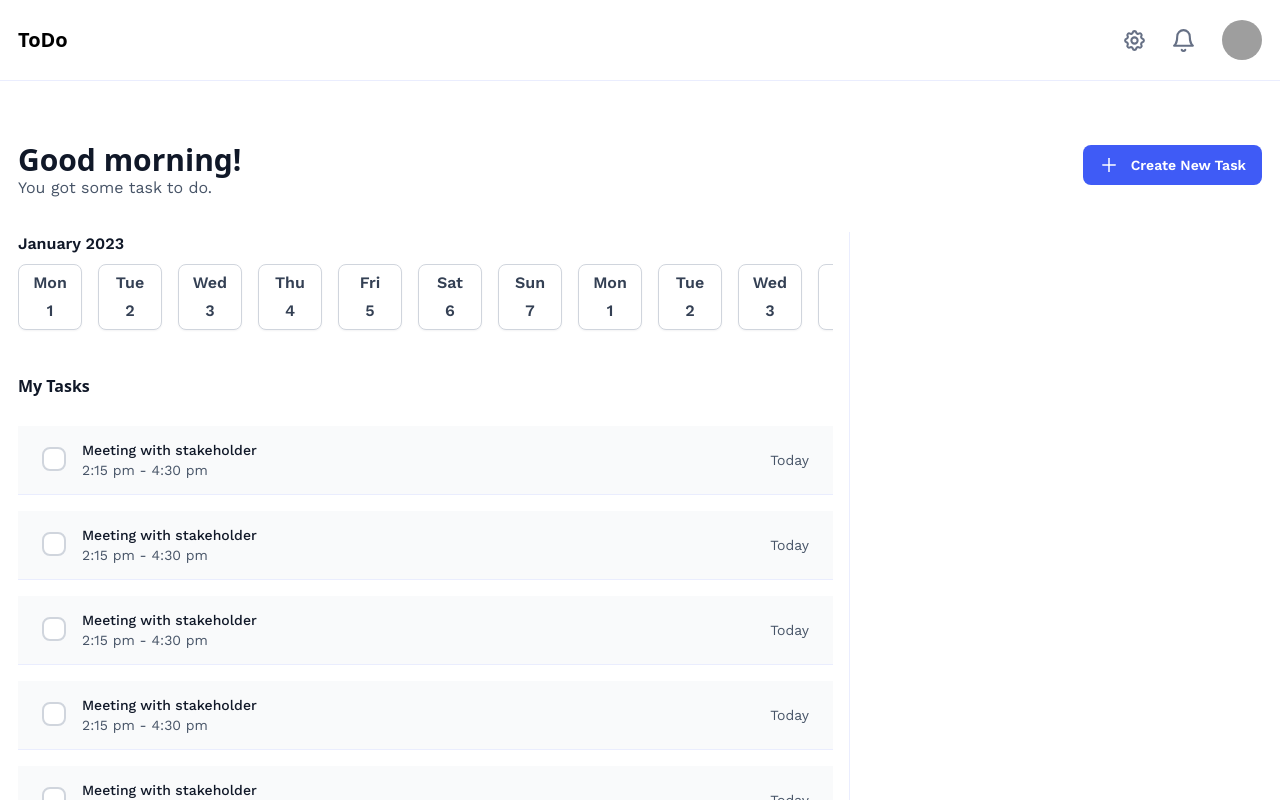
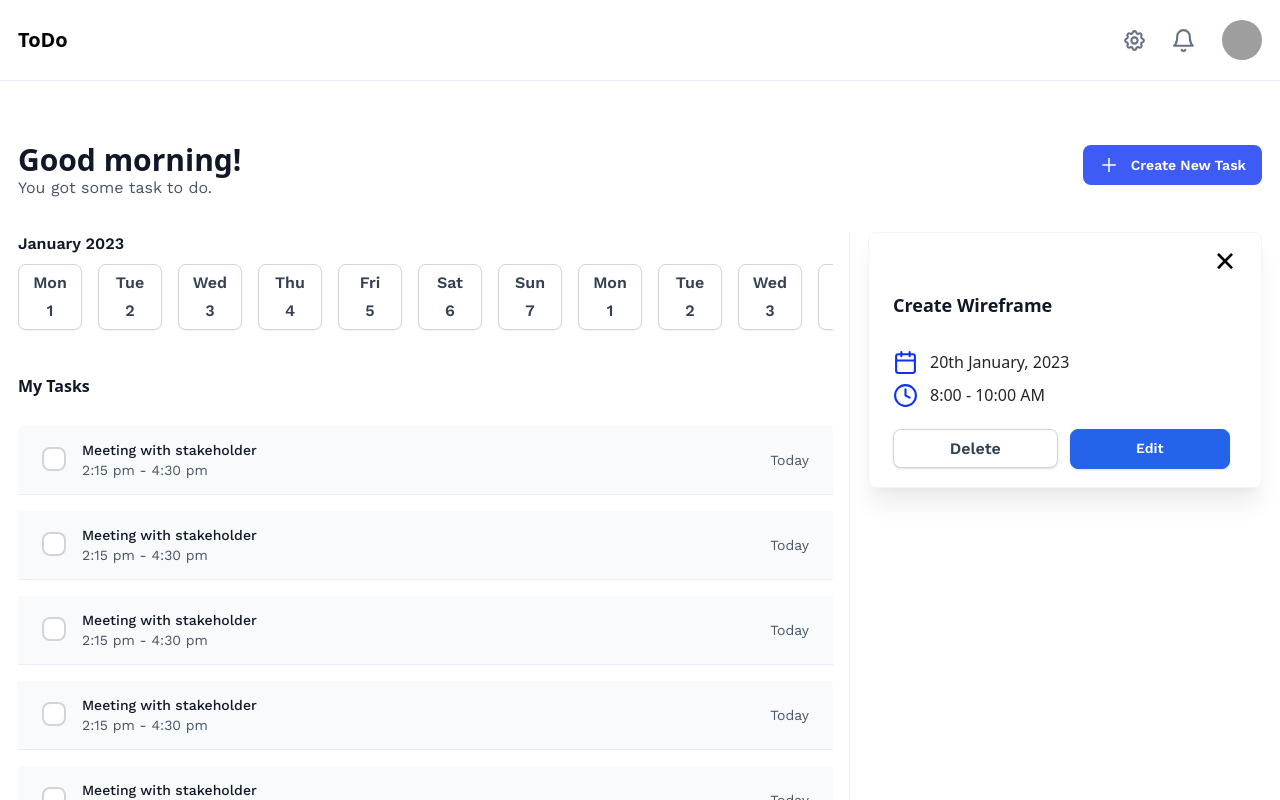
Before and after one commit to mad-max-fury/schoolinka, a React (Vite) app: page / in a window 1280 px wide. Shown: the top 800 px of the page. Built offline with nearby package versions, Linux system fonts and the light colour scheme; grey boxes are pictures that could not be loaded.

Commit message:
feat: added taskPreview

```diff
--- a/src/App.tsx
+++ b/src/App.tsx
@@ -2,6 +2,7 @@ import DatesLister from "./components/datesLister";
 import Navbar from "./components/navbar";
 import Pagination from "./components/pagination";
 import TaskCard from "./components/taskCard";
+import TaskPreview from "./components/taskPreview";
 import Welcome from "./components/welcome";
 
 import { useState } from "react";
@@ -74,7 +75,9 @@ export default function App() {
               </div>
             </div>
           </div>
-          <div className="w-max-content "></div>
+          <div className="w-max-content ">
+            <TaskPreview />
+          </div>
         </div>
       </main>
     </div>
--- a/src/components/taskPreview.tsx
+++ b/src/components/taskPreview.tsx
@@ -1,7 +1,65 @@
+import { FiCalendar } from "react-icons/fi";
+import CButton from "./button";
+import { LuClock } from "react-icons/lu";
+
 type Props = {};
 
 const TaskPreview = (props: Props) => {
-  return <div>TaskPreview</div>;
+  return (
+    <div
+      className="w-[394px] h-64 px-6 py-5 flex-col justify-start items-start gap-4 inline-flex bg-white border border-solid border-gray-100 rounded-lg"
+      style={{
+        boxShadow:
+          "0px 8px 8px -4px rgba(16, 24, 40, 0.03), 0px 20px 24px -4px rgba(16, 24, 40, 0.08)",
+      }}
+    >
+      <div className="self-stretch justify-end items-start gap-2 inline-flex">
+        <div className="w-6 h-6 justify-center items-center flex ">
+          <button className=" relative text-4xl leading-none mb-2 hover:text-gray-500">
+            &times;
+          </button>
+        </div>
+      </div>
+      <div className="flex-col justify-start items-start gap-[34px] flex">
+        <div className="self-stretch h-[102px] flex-col justify-start items-start gap-8 flex">
+          <div className="justify-start items-start gap-2 inline-flex">
+            <div className="text-gray-900 text-lg font-bold leading-snug">
+              Create Wireframe
+            </div>
+          </div>
+          <div className="self-stretch h-12 flex-col justify-start items-start gap-2 flex">
+            <div className="justify-start items-center gap-3 inline-flex">
+              <div className="text-secondary">
+                <FiCalendar size={25} />
+              </div>
+              <div className="text-neutral-800 text-base font-medium leading-tight">
+                20th January, 2023
+              </div>
+            </div>
+            <div className="justify-start items-center gap-3 inline-flex">
+              <div className="text-secondary">
+                <LuClock size={25} />
+              </div>
+              <div className="text-neutral-800 text-base font-medium leading-tight">
+                8:00 - 10:00 AM
+              </div>
+            </div>
+          </div>
+        </div>
+
+        <div className="w-[337px] justify-start items-start gap-3 inline-flex">
+          <CButton
+            value={"Delete"}
+            className="grow shrink basis-0 h-[39px] px-[18px] py-2.5 text-slate-700 hover:bg-red-400 hover:text-white hover:border-transparent text-base font-semibold bg-white rounded-lg shadow border border-gray-300 justify-center items-center gap-2 flex"
+          />
+          <CButton
+            value={"Edit"}
+            className="grow shrink basis-0 h-10 px-4 py-2.5 bg-blue-600 rounded-lg hover:opacity-90 shadow border border-blue-600 justify-center items-center gap-2 flex text-white text-sm font-semibold leading-tight"
+          />
+        </div>
+      </div>
+    </div>
+  );
 };
 
 export default TaskPreview;
--- a/tailwind.config.ts
+++ b/tailwind.config.ts
@@ -12,7 +12,7 @@ export default {
         "light-purple": "#EBEDFF",
         gray:{
           50:"#F9FAFB",
-          100:"",
+          100:"#F2F4F7",
           200:"#EAEDFE",
           300:"#D0D5DD",
           400:"",
```
